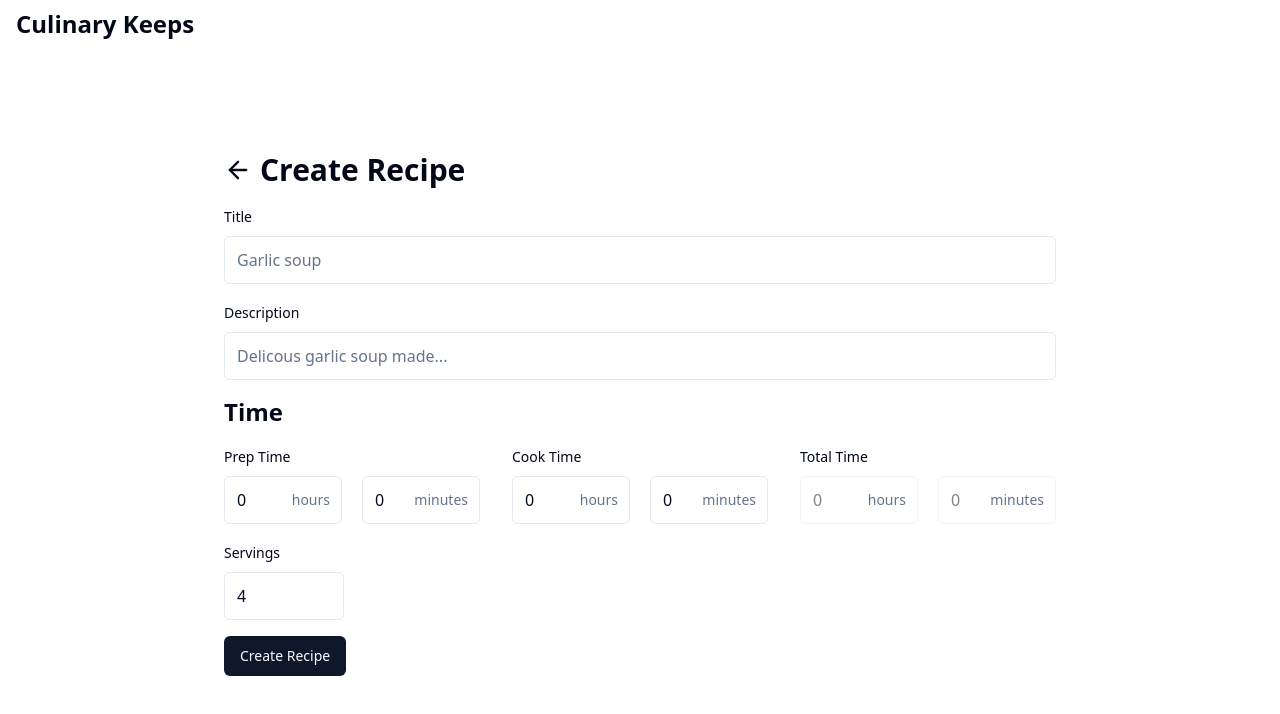
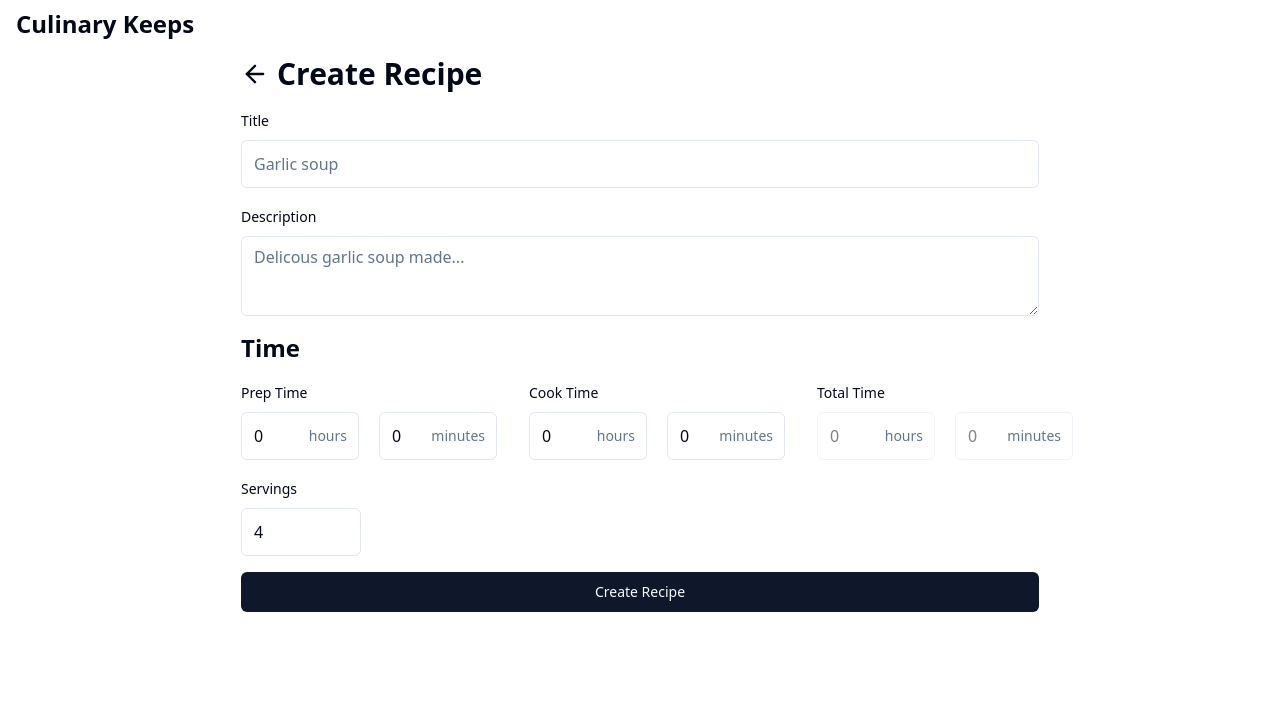
Before and after one commit to LukePetko/recipe-app, a Next.js app: page /create-recipe in a window 1280 px wide. Shown: the top 714 px of the page. Built offline with nearby package versions, Linux system fonts and the light colour scheme.

Commit message:
adding some desktop friendly styling

```diff
--- a/src/app/create-recipe/CreateRecipeForm.tsx
+++ b/src/app/create-recipe/CreateRecipeForm.tsx
@@ -18,6 +18,7 @@ import { Input } from "@/components/ui/input";
 import { Button } from "@/components/ui/button";
 import { ArrowLeft } from "react-feather";
 import { useRouter } from "next/navigation";
+import { Textarea } from "@/components/ui/textarea";
 
 type CreateRecipeFormProps = {
   createRecipe: (values: CreateRecipeSchemaType) => void;
@@ -81,10 +82,9 @@ export default function CreateRecipeForm({
             <FormItem>
               <FormLabel>Description</FormLabel>
               <FormControl>
-                <Input
+                <Textarea
                   className="h-12 text-md"
                   placeholder="Delicous garlic soup made..."
-                  type="textarea"
                   {...field}
                 />
               </FormControl>
@@ -93,7 +93,7 @@ export default function CreateRecipeForm({
           )}
         />
         <h2 className="text-2xl font-bold">Time</h2>
-        <div className="flex md:gap-8 gap-4 md:flex-row flex-col">
+        <div className="flex lg:gap-8 gap-4 lg:flex-row flex-col">
           <FormItem>
             <FormLabel>Prep Time</FormLabel>
             <FormControl>
@@ -210,7 +210,9 @@ export default function CreateRecipeForm({
             </FormItem>
           )}
         />
-        <Button type="submit">Create Recipe</Button>
+        <Button className="w-full" type="submit">
+          Create Recipe
+        </Button>
       </form>
     </Form>
   );
--- a/src/app/layout.tsx
+++ b/src/app/layout.tsx
@@ -26,8 +26,8 @@ export default function RootLayout({
         </head>
         <body>
           <NavBar />
-          <div className="px-4 pt-12 h-screen md:flex md:justify-center">
-            <div className="md:p-24">{children}</div>
+          <div className="px-4 pt-12 h-screen max-w-[830px] flex flex-col mx-auto">
+            {children}
           </div>
         </body>
       </html>
--- /dev/null
+++ b/src/components/ui/textarea.tsx
@@ -0,0 +1,24 @@
+import * as React from "react"
+
+import { cn } from "@/lib/utils"
+
+export interface TextareaProps
+  extends React.TextareaHTMLAttributes<HTMLTextAreaElement> {}
+
+const Textarea = React.forwardRef<HTMLTextAreaElement, TextareaProps>(
+  ({ className, ...props }, ref) => {
+    return (
+      <textarea
+        className={cn(
+          "flex min-h-[80px] w-full rounded-md border border-input bg-background px-3 py-2 text-sm ring-offset-background placeholder:text-muted-foreground focus-visible:outline-none focus-visible:ring-2 focus-visible:ring-ring focus-visible:ring-offset-2 disabled:cursor-not-allowed disabled:opacity-50",
+          className
+        )}
+        ref={ref}
+        {...props}
+      />
+    )
+  }
+)
+Textarea.displayName = "Textarea"
+
+export { Textarea }
```
